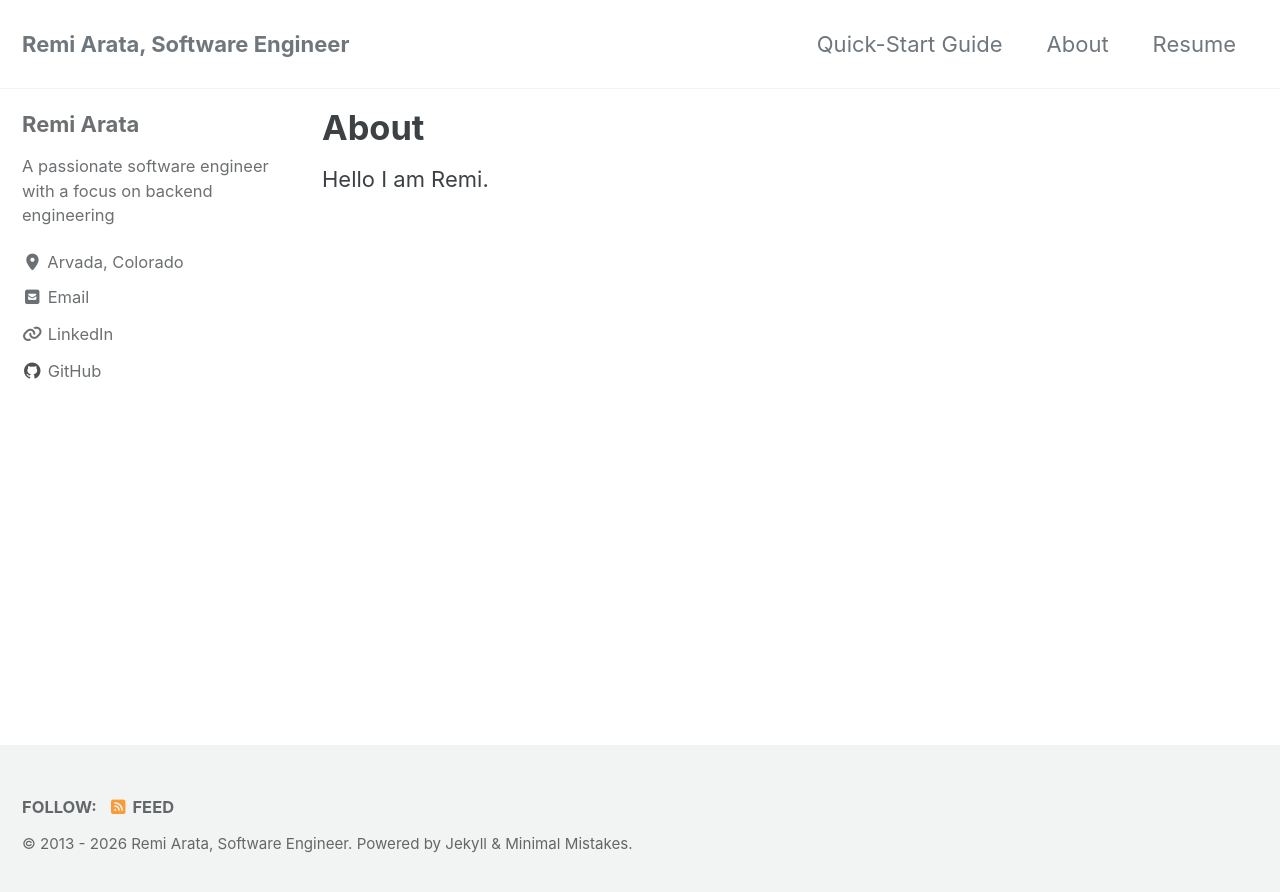
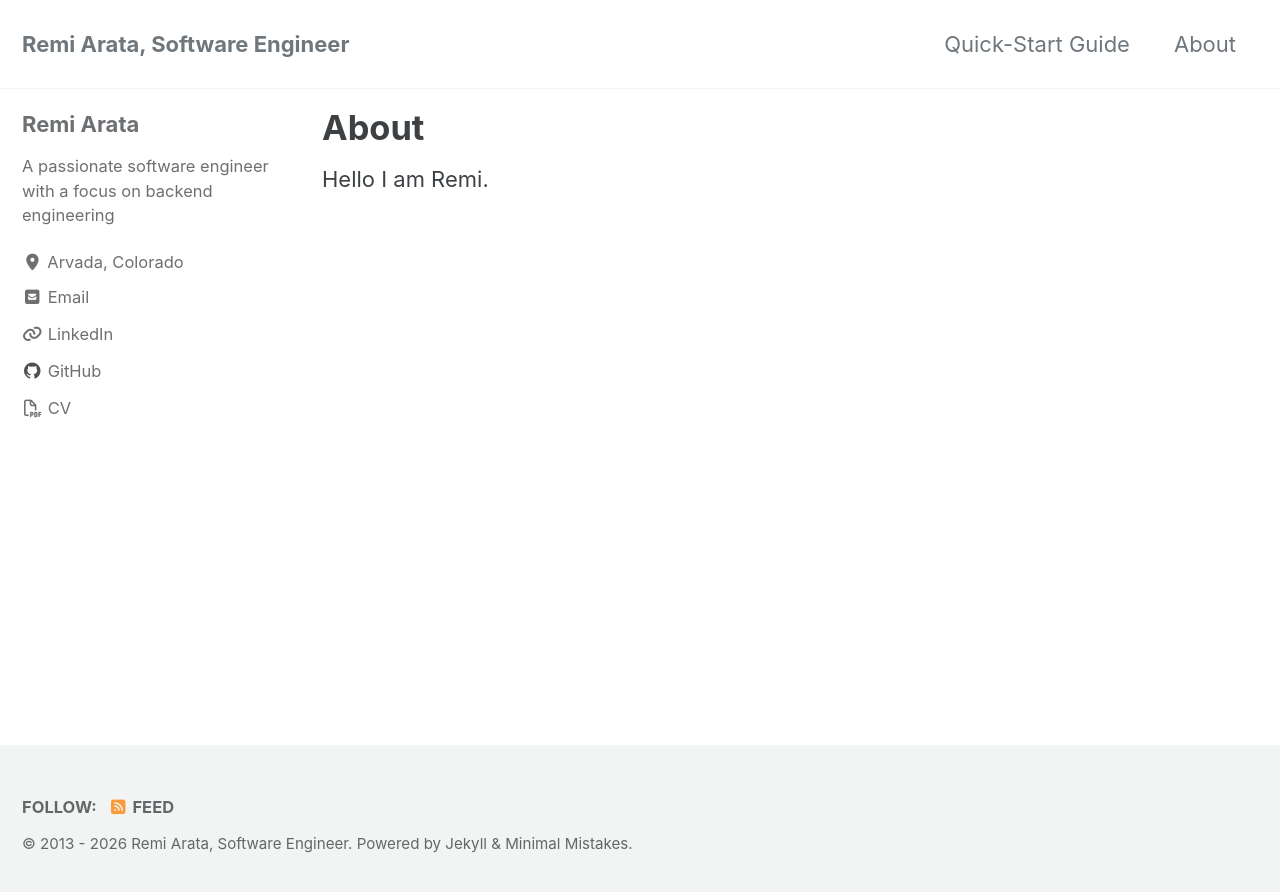
Before and after one commit to RemiArata/RemiArata.github.io, a Jekyll site: the page built from about.html, in a window 1280 px wide. Shown: the top 892 px of the page. Built offline with Jekyll 4.4.1, drawn with Linux system fonts in a browser that asks for light colours; cached includes are drawn as plain includes.

Commit message:
added resume to sidebar

```diff
--- a/_config.yml
+++ b/_config.yml
@@ -131,6 +131,9 @@ author:
     - label: "Instagram"
       icon: "fab fa-fw fa-instagram"
       # url: "https://instagram.com/"
+    - label: "CV"
+      icon: "far fa-fw fa-file-pdf"
+      url: "/assets/PDF/Resume-no-phone.pdf"
 
 # Site Footer
 footer:
--- a/_data/navigation.yml
+++ b/_data/navigation.yml
@@ -4,8 +4,6 @@ main:
     url: https://mmistakes.github.io/minimal-mistakes/docs/quick-start-guide/
   - title: "About"
     url: /
-  - title: "Resume"
-    url: /resume/
   # - title: "Sample Collections"
   #   url: /collection-archive/
   # - title: "Sitemap"
```
